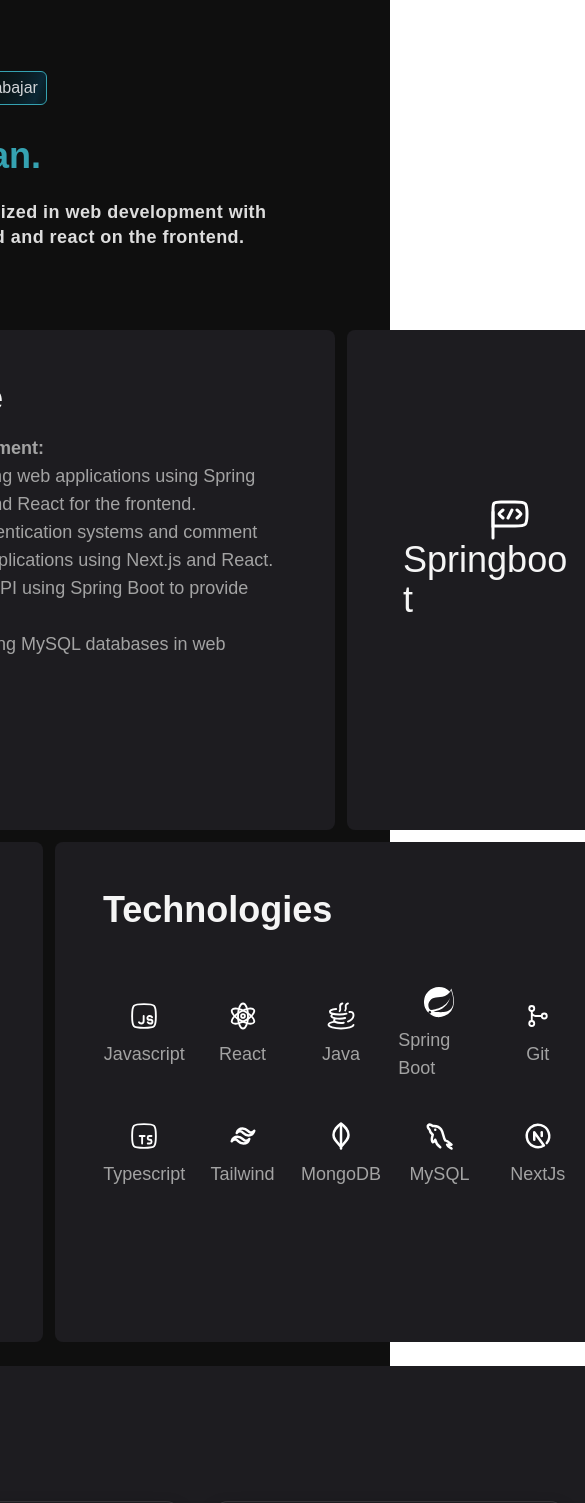
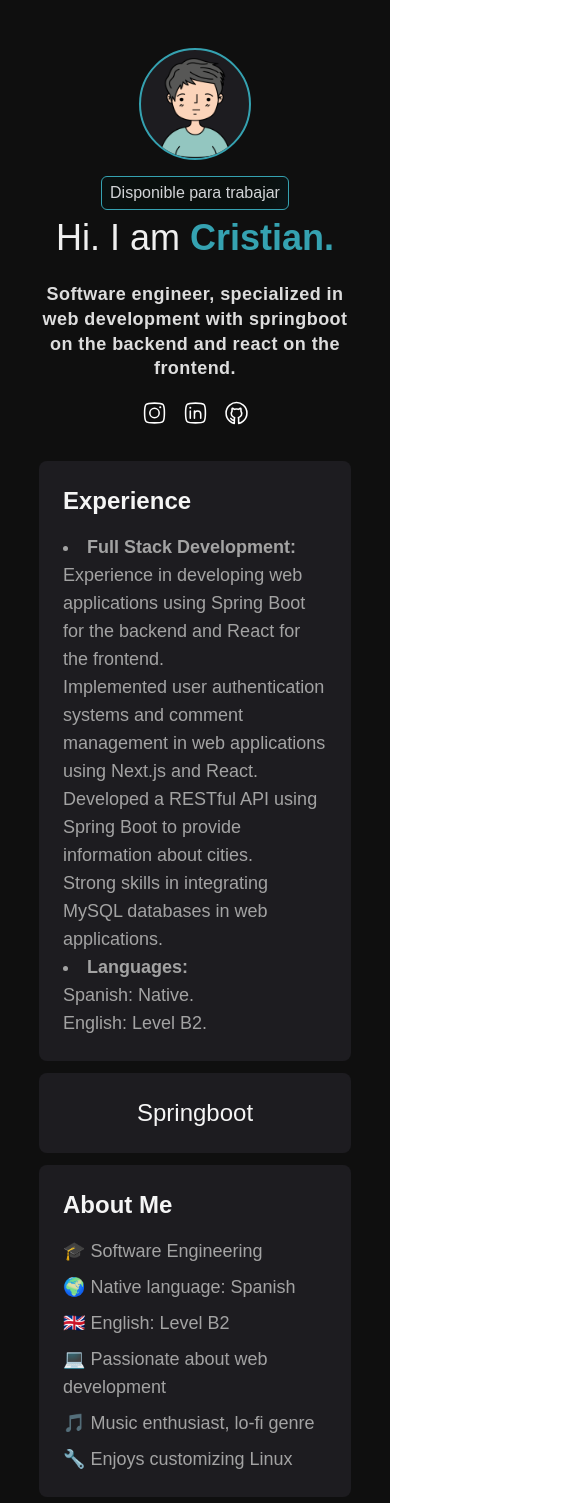
Before and after one commit to cr1st1anhernandez/Porfolio, a React (Vite) app: page / in a window 390 px wide. Shown: the top 1503 px of the page, 585 px wide, since content can reach past the window. Built offline with nearby package versions, Linux system fonts and the light colour scheme.

Commit message:
:iphone: Add responsive design

```diff
--- a/src/App.tsx
+++ b/src/App.tsx
@@ -8,7 +8,7 @@
 	return (
 		<div className="bg-[#0F0F0F] flex justify-center  min-h-screen text-[#F0F0F0]">
 			<Toaster richColors theme="dark" position="top-right" />
-			<section className="max-w-7xl py-12 flex flex-col gap-6">
+			<section className="max-w-7xl py-12 px-10 flex flex-col gap-6">
 				<Header />
 				<Bento />
 				<Projects />
--- a/src/components/3dPin.tsx
+++ b/src/components/3dPin.tsx
@@ -59,13 +59,13 @@
 	color?: string;
 }) => {
 	return (
-		<motion.div className="w-96 h-80 flex items-center justify-center opacity-0 group-hover/pin:opacity-100 z-[60] transition duration-500">
+		<motion.div className="w-28 lg:w-96 h-80 flex items-center justify-center opacity-0 group-hover/pin:opacity-100 z-[60] transition duration-500">
 			<div className=" w-full h-full -mt-7 flex-none  inset-0">
 				<div className="absolute top-0 inset-x-0  flex justify-center">
 					<a
 						href={href}
 						target={'_blank'}
-						className="relative flex space-x-2 items-center z-10 rounded-full bg-zinc-950 py-0.5 px-4 ring-1 ring-white/10 ">
+						className="relative flex space-x-2 items-center z-10 rounded-full bg-[#1D1C20] py-0.5 px-4 ring-1 ring-white/10 ">
 						<span className="relative z-20 text-white text-xs font-bold inline-block py-0.5">
 							{title}
 						</span>
--- a/src/components/Bento.tsx
+++ b/src/components/Bento.tsx
@@ -5,14 +5,14 @@
 export const Bento = () => {
 	const words = ['FullStack', 'Springboot', 'React', 'Mysql'];
 	return (
-		<div className="grid grid-cols-3 grid-rows-2 gap-3">
+		<div className="lg:grid lg:grid-cols-3 lg:grid-rows-2 flex flex-col gap-3">
 			<Experience />
-			<div className=" relative text-4xl flex flex-col gap-20 items-center justify-center row-span-1 bg-[#1D1C20] rounded-lg p-12 col-span-1 font-normal text-neutral-400">
+			<div className="relative text-2xl lg:text-4xl flex flex-col gap-20 items-center justify-center row-span-1 bg-[#1D1C20] rounded-lg p-6 lg:p-12 col-span-1 font-normal text-neutral-400">
 				<FlipWords words={words} />
-				<ProgrammingFlagIcon className="absolute top-1/3 right-1/3" width={50} />
+				<ProgrammingFlagIcon className="hidden lg:flex lg:absolute top-1/3 right-1/3" width={50} />
 			</div>
-			<div className="text-lg bg-[#1D1C20] rounded-lg p-12 col-span-1 font-normal text-neutral-400">
-				<h2 className="text-4xl pb-4 font-bold text-neutral-100">About Me</h2>
+			<div className="text-lg bg-[#1D1C20] rounded-lg p-6 lg:p-12 col-span-1 font-normal text-neutral-400">
+				<h2 className="text-2xl lg:text-4xl pb-4 font-bold text-neutral-100">About Me</h2>
 				<ul className="flex flex-col gap-2">
 					<li>🎓 Software Engineering</li>
 					<li>🌍 Native language: Spanish</li>
--- a/src/components/Contact.tsx
+++ b/src/components/Contact.tsx
@@ -47,8 +47,8 @@
 	};
 
 	return (
-		<div className="text-lg bg-[#1D1C20] rounded-lg p-12 font-normal text-neutral-400">
-			<h2 className="text-4xl pb-4 font-bold text-neutral-100">Contact</h2>
+		<div className="text-lg bg-[#1D1C20] rounded-lg p-6 lg:p-12 font-normal text-neutral-400">
+			<h2 className="text-2xl lg:text-4xl lg:pb-4 font-bold text-neutral-100">Contact</h2>
 			<div className="flex">
 				<form ref={form} className="my-8 w-full" onSubmit={handleSubmit}>
 					<div className="flex flex-col gap-4 mb-4">
--- a/src/components/Experience.tsx
+++ b/src/components/Experience.tsx
@@ -1,7 +1,7 @@
 export const Experience = () => {
 	return (
-		<div className="text-lg row-span-1 bg-[#1D1C20] rounded-lg p-12 col-span-2 font-normal text-neutral-400">
-			<h2 className="text-4xl pb-4 font-bold text-neutral-100">Experience</h2>
+		<div className="text-lg row-span-1 bg-[#1D1C20] rounded-lg p-6 lg:p-12 col-span-3 font-normal text-neutral-400 lg:col-span-2">
+			<h2 className="text-2xl lg:text-4xl pb-4 font-bold text-neutral-100">Experience</h2>
 			<ul>
 				<li className="list-disc list-inside font-semibold">Full Stack Development:</li>
 				<ul>
--- a/src/components/Header.tsx
+++ b/src/components/Header.tsx
@@ -6,9 +6,12 @@
 	const words = `Software engineer, specialized in web development with springboot on the backend and react on the frontend.`;
 	return (
 		<header className="flex flex-col gap-2 max-w-xl">
-			<div className="flex flex-row gap-4 items-center">
-				<div className="flex border-[#35A2B1] border-2 pt-2 rounded-full overflow-hidden w-20 h-20 bg-[#1D1C20]">
+			<div className="flex flex-col md:flex-row gap-4 items-center">
+				<div className="hidden md:flex border-[#35A2B1] border-2 pt-2 rounded-full overflow-hidden w-20 h-20 bg-[#1D1C20]">
 					<img src={avatar} width={200} height={200} />
+				</div>
+				<div className="flex md:hidden border-[#35A2B1] border-2 pt-2 rounded-full overflow-hidden w-28 h-28 bg-[#1D1C20]">
+					<img src={avatar} width={400} height={400} />
 				</div>
 				<a
 					href="https://www.linkedin.com/in/cristian-neftali-hernandez-ramirez-b17742221/"
@@ -17,12 +20,14 @@
 					Disponible para trabajar
 				</a>
 			</div>
-			<h1 className="text-4xl">
+			<h1 className="text-4xl text-center md:text-left">
 				Hi. I am
 				<span className="text-[#35A2B1] font-extrabold"> Cristian.</span>
 			</h1>
-			<TextGenerateEffect words={words} />
-			<div className="flex flex-row gap-4 items-center">
+			<div className="text-center w-full md:text-left">
+				<TextGenerateEffect words={words} />
+			</div>
+			<div className="flex flex-row gap-4 items-center justify-center md:justify-normal">
 				<a target="_blank" href="https://www.instagram.com/cristian_ncc/">
 					<InstagramIcon width={25} />
 				</a>
--- a/src/components/Projects.tsx
+++ b/src/components/Projects.tsx
@@ -5,11 +5,11 @@
 
 export const Projects = () => {
 	return (
-		<div className="text-lg bg-[#1D1C20] flex flex-col gap-8 rounded-lg p-12 col-span-3 font-normal text-neutral-400 pb-24">
-			<h2 className="text-4xl pb-4 font-bold text-neutral-100">Projects</h2>
-			<section className="flex">
+		<div className="text-lg bg-[#1D1C20] flex flex-col gap-8 rounded-lg p-6 lg:p-12 col-span-3 font-normal text-neutral-400 pb-24">
+			<h2 className="text-2xl lg:text-4xl pb-4 font-bold text-neutral-100">Projects</h2>
+			<section className="flex w-full flex-col lg:flex-row gap-20 md:gap-32 lg:gap-8">
 				<PinContainer title="linux-learner.vercel.app/" href="https://linux-learner.vercel.app/">
-					<div className="flex basis-full flex-col p-4 tracking-tight text-slate-100/50 sm:basis-1/2 w-[20rem] h-[20rem] ">
+					<div className="flex basis-full flex-col p-4 tracking-tight text-slate-100/50 sm:basis-1/2 w-[15rem] h-[20rem] lg:w-[20rem] md:w-[25rem] md:h-[25rem]">
 						<h3 className="max-w-xs !pb-2 !m-0 font-bold  text-base text-slate-100">
 							Linux Learner
 						</h3>
@@ -30,7 +30,7 @@
 				<PinContainer
 					title="spotify-searcher-artist.vercel.app/"
 					href="https://spotify-searcher-artist.vercel.app/">
-					<div className="flex basis-full flex-col p-4 tracking-tight text-slate-100/50 sm:basis-1/2 w-[20rem] h-[20rem] ">
+					<div className="flex basis-full flex-col p-4 tracking-tight text-slate-100/50 sm:basis-1/2 w-[15rem] lg:w-[20rem] h-[20rem] md:w-[25rem] md:h-[25rem]">
 						<h3 className="max-w-xs !pb-2 !m-0 font-bold  text-base text-slate-100">
 							Spotify Searcher
 						</h3>
--- a/src/components/Technologies.tsx
+++ b/src/components/Technologies.tsx
@@ -25,9 +25,9 @@
 		{ component: NextJsIcon, label: 'NextJs' },
 	];
 	return (
-		<div className="text-lg bg-[#1D1C20] flex flex-col gap-8 rounded-lg p-12 col-span-2 font-normal text-neutral-400">
-			<h2 className="text-4xl pb-4 font-bold text-neutral-100">Technologies</h2>
-			<ul className="grid grid-cols-5 grid-rows-2 gap-4 text-neutral-400">
+		<div className="text-lg bg-[#1D1C20] flex flex-col gap-8 rounded-lg p-6 lg:p-12 col-span-2 font-normal text-neutral-400">
+			<h2 className="text-2xl lg:text-4xl pb-4 font-bold text-neutral-100">Technologies</h2>
+			<ul className="grid md:grid-cols-3 lg:grid-cols-5 grid-cols-2 grid-rows-2 gap-4 text-neutral-400">
 				{icons.map((icon, index) => (
 					<li
 						key={index}
```
